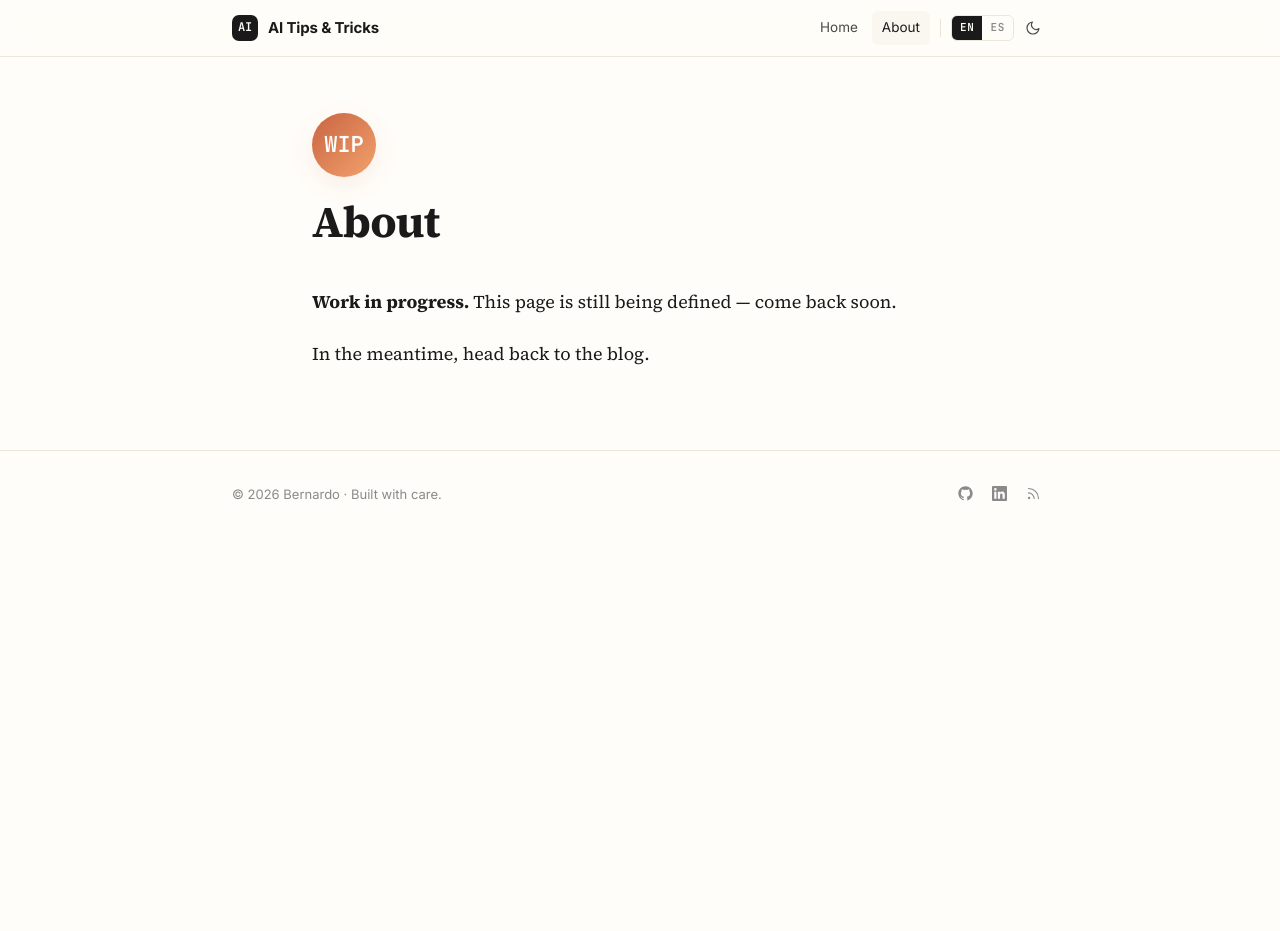
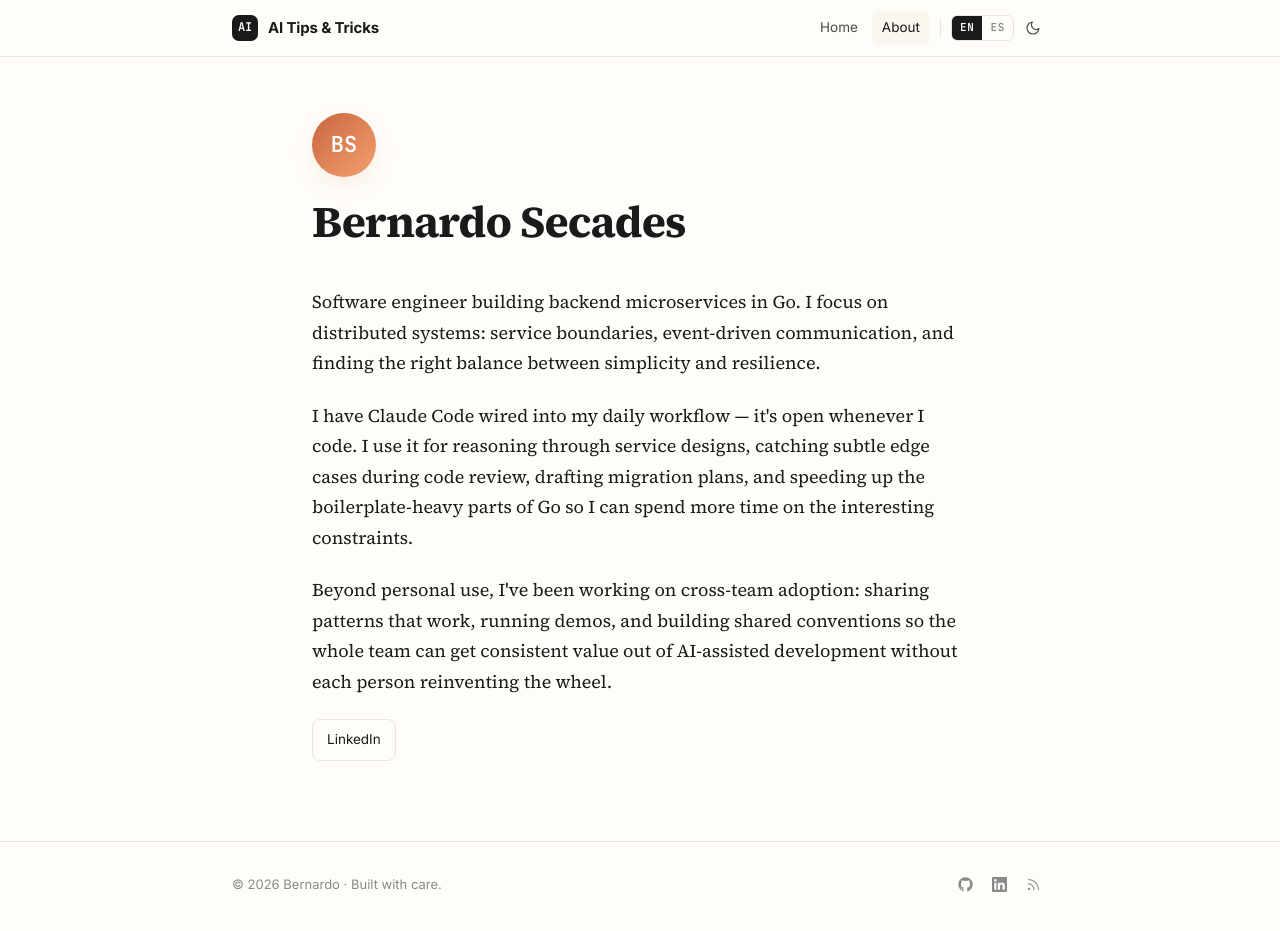
Before and after one commit to bernardosecades/bernardosecades.github.io, a Jekyll site: the page built from en/about.md, in a window 1280 px wide and 936 px high. Shown: the top 931 px of the window. Built offline with Jekyll 4.4.1, drawn with Linux system fonts in a browser that asks for light colours.

Commit message:
update about section

```diff
--- a/en/about.md
+++ b/en/about.md
@@ -8,11 +8,16 @@ about_ref: true
 ---
 <div class="container">
   <section class="about-head">
-    <div class="avatar-lg">WIP</div>
-    <h1>About</h1>
+    <div class="avatar-lg">BS</div>
+    <h1>Bernardo Secades</h1>
   </section>
   <div class="about-body">
-    <p><strong>Work in progress.</strong> This page is still being defined — come back soon.</p>
-    <p>In the meantime, head back to the <a href="{{ '/en/' | relative_url }}">blog</a>.</p>
+    <p>Software engineer building backend microservices in Go. I focus on distributed systems: service boundaries, event-driven communication, and finding the right balance between simplicity and resilience.</p>
+    <p>I have Claude Code wired into my daily workflow — it's open whenever I code. I use it for reasoning through service designs, catching subtle edge cases during code review, drafting migration plans, and speeding up the boilerplate-heavy parts of Go so I can spend more time on the interesting constraints.</p>
+    <p>Beyond personal use, I've been working on cross-team adoption: sharing patterns that work, running demos, and building shared conventions so the whole team can get consistent value out of AI-assisted development without each person reinventing the wheel.</p>
+  </div>
+
+  <div class="about-socials">
+    <a href="https://linkedin.com/in/bernardosecades" target="_blank" rel="noopener">LinkedIn</a>
   </div>
 </div>
```
Also changed, not shown: es/about.md (+9 -4 lines).
